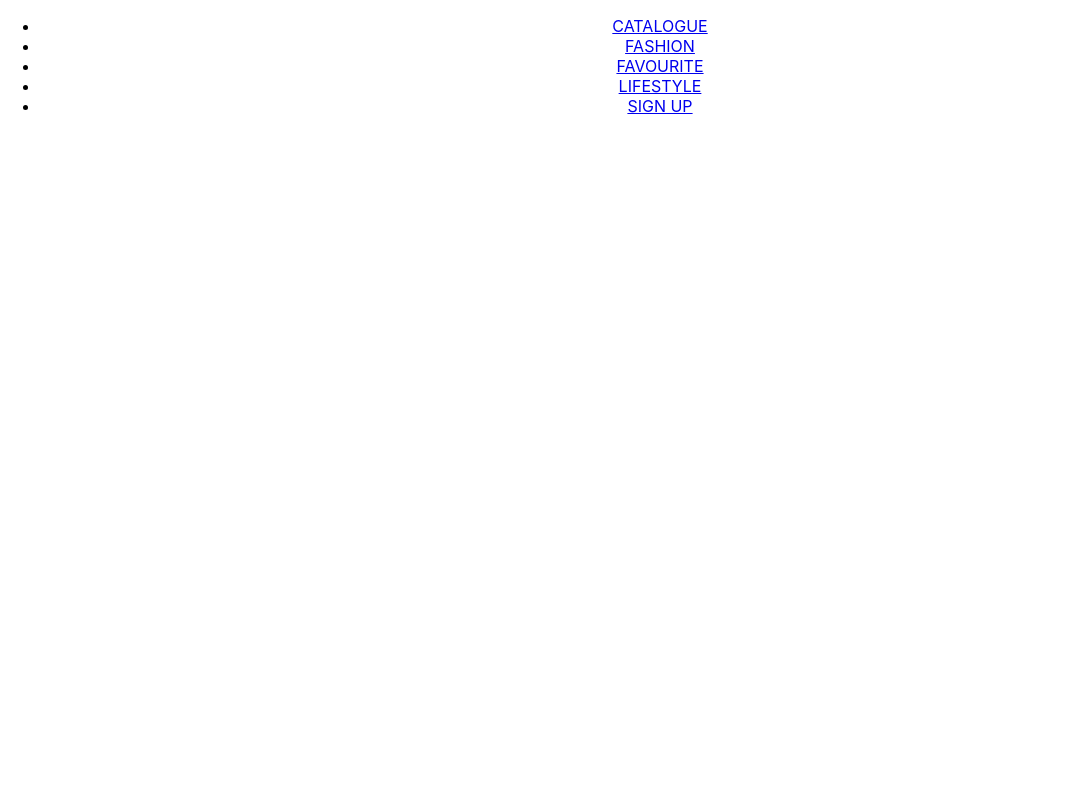
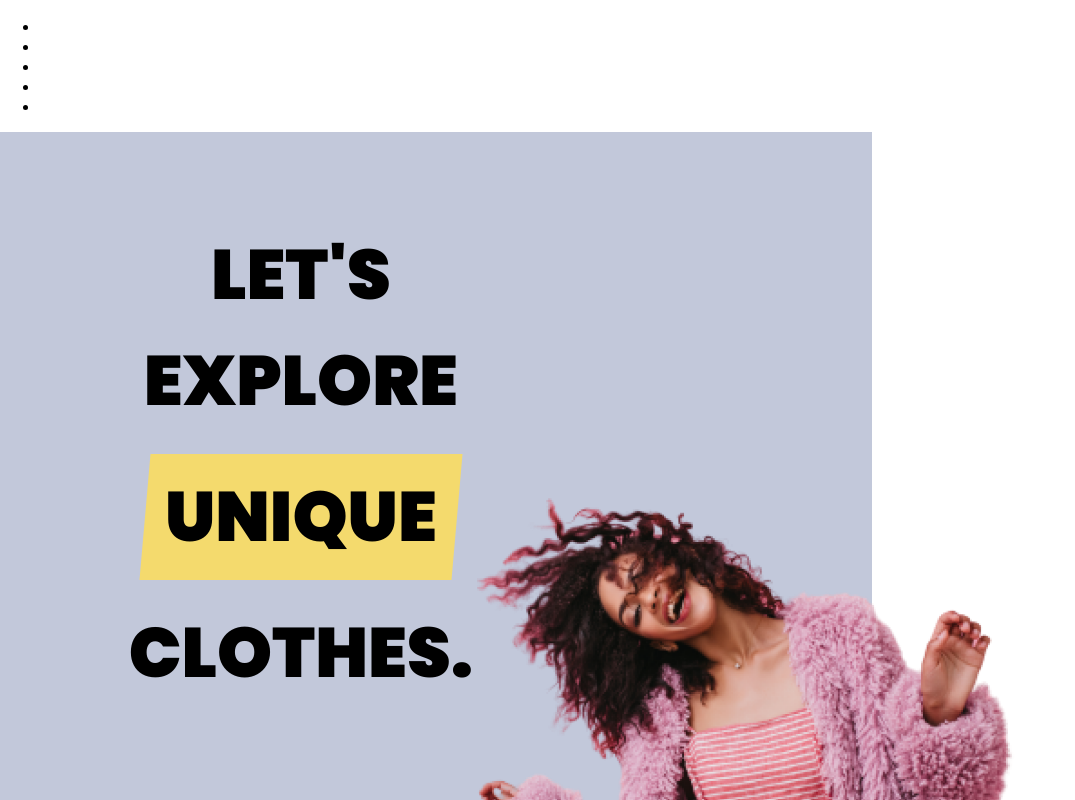
Before and after one commit to Lucasdeleplace/Eshopping, a React (Create React App) app: page / in a window 1280 px wide. Shown: the top 800 px of the page, without its empty margins (0-1075 px from the left). Built offline with nearby package versions, Linux system fonts and the light colour scheme.

Commit message:
update: update pages with shopnow

```diff
--- a/src/pages/Acceuil.js
+++ b/src/pages/Acceuil.js
@@ -1,10 +1,12 @@
 import React from "react";
 import Header from "../components/Header";
+import Shopnow from "../components/Shopnow";
 
 function Acceuil() {
   return (
     <div className="acceuil">
       <Header />
+      <Shopnow />
     </div>
   );
 }
```
Also changed, not shown: 1 other file (tests, documents, lock files or other folders).
